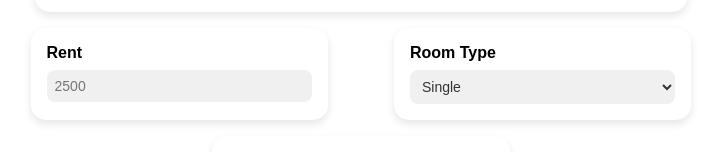
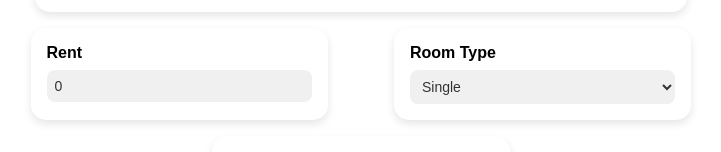
Before and after one commit to Malvericus/Nestmate-Frontend, a React (Vite) app in the folder client/: page /add in a window 1280 px wide. Shown: the part 946-1098 px from the top of the page, without its empty margins (279-1000 px from the left). Built offline with nearby package versions, Linux system fonts and the light colour scheme.

Commit message:
Malvika's 6th

```diff
--- a/client/src/screens/AddSpace/AddSpace.jsx
+++ b/client/src/screens/AddSpace/AddSpace.jsx
@@ -14,7 +14,7 @@ const AddSpace = () => {
       city: '',
       state: '',
       pincode: '',
-      rent: '',
+      rent: 0,
       roomType: '',
       amenities: '',
       photosUrl: [],
@@ -23,8 +23,11 @@ const AddSpace = () => {
     const [loading, setLoading] = useState(false);
 
     const handleChange = (e) => {
-      const { name, value } = e.target;
-      setFormData({ ...formData, [name]: value });
+        const { name, value } = e.target;
+
+        // Convert rent to a number
+        const updatedValue = name === "rent" ? Number(value) : value;
+        setFormData({ ...formData, [name]: updatedValue });
     };
 
     const handleFileUpload = (e) => {
@@ -132,7 +135,7 @@ const AddSpace = () => {
                 </div>
                 <div className="tile small-tile">
                     <label>Rent</label>
-                    <input type="number" name="rent" value={formData.rent} onChange={handleChange} placeholder="2500" />
+                    <input type="number" name="rent" value={formData.rent} onChange={handleChange} placeholder="2500" min="1"/>
                 </div>
                 <div className="tile small-tile">
                     <label>Room Type</label>
```
